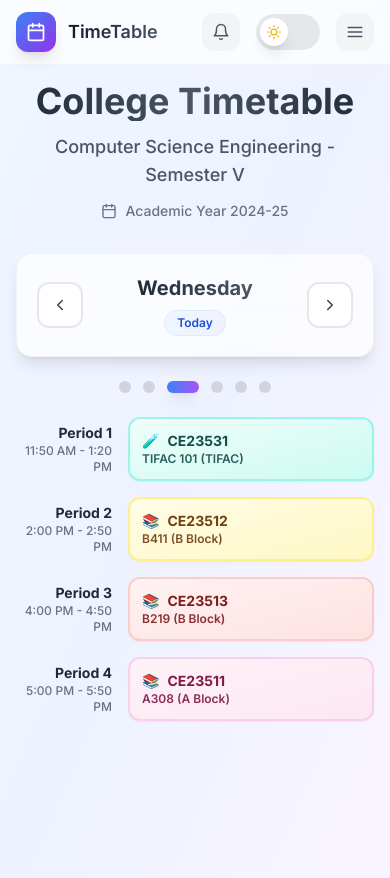
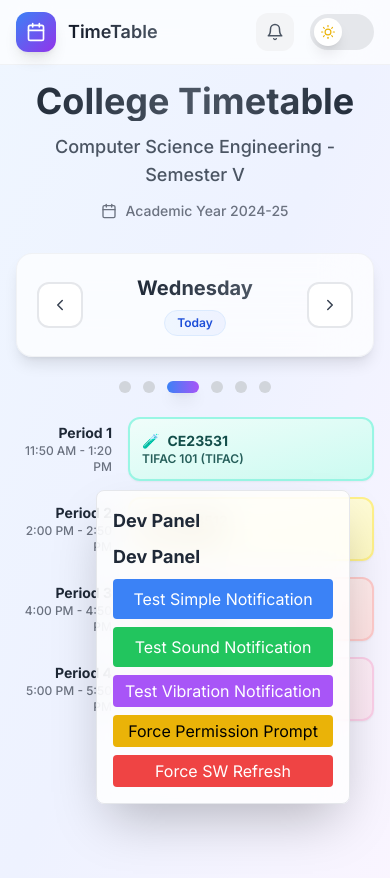
Before and after one commit to ZIGGURAT25/civitable_dev, a plain HTML site: page index.html in a window 390 px wide. Drawn offline with nearby package versions, Linux system fonts and the light colour scheme.

Commit message:
Update index.html
remove teh unwante dbutton and fixed teh pwa error

```diff
--- a/index.html
+++ b/index.html
@@ -2,7 +2,7 @@
 <html lang="en">
 <head>
     <script>
-        const DEV_MODE = false; // Set to false to disable Dev Panel
+        const DEV_MODE = true; // Set to false to disable Dev Panel
     </script>
     <meta charset="UTF-8">
     <meta name="viewport" content="width=device-width, initial-scale=1.0">
@@ -168,6 +168,7 @@
             100% { transform: scale(1); opacity: 1; }
         }
     </style>
+  <base href="./">
   <link rel="manifest" href="./manifest.json">
 </head>
 <body class="bg-gradient-to-br from-blue-50 via-indigo-50 to-purple-50 dark:from-gray-900 dark:via-gray-800 dark:to-gray-900 transition-all duration-500 min-h-screen">
@@ -264,13 +265,7 @@
                     </button>
 
                     <!-- Menu Button (Mobile) -->
-                    <button class="md:hidden p-2.5 rounded-xl bg-gray-100 dark:bg-gray-700 hover:bg-gray-200 dark:hover:bg-gray-600 transition-all duration-200">
-                        <svg xmlns="http://www.w3.org/2000/svg" width="18" height="18" viewBox="0 0 24 24" fill="none" stroke="currentColor" stroke-width="2" stroke-linecap="round" stroke-linejoin="round" class="text-gray-600 dark:text-gray-300">
-                            <line x1="3" x2="21" y1="6" y2="6"></line>
-                            <line x1="3" x2="21" y1="12" y2="12"></line>
-                            <line x1="3" x2="21" y1="18" y2="18"></line>
-                        </svg>
-                    </button>
+
                 </div>
             </div>
         </div>
```
